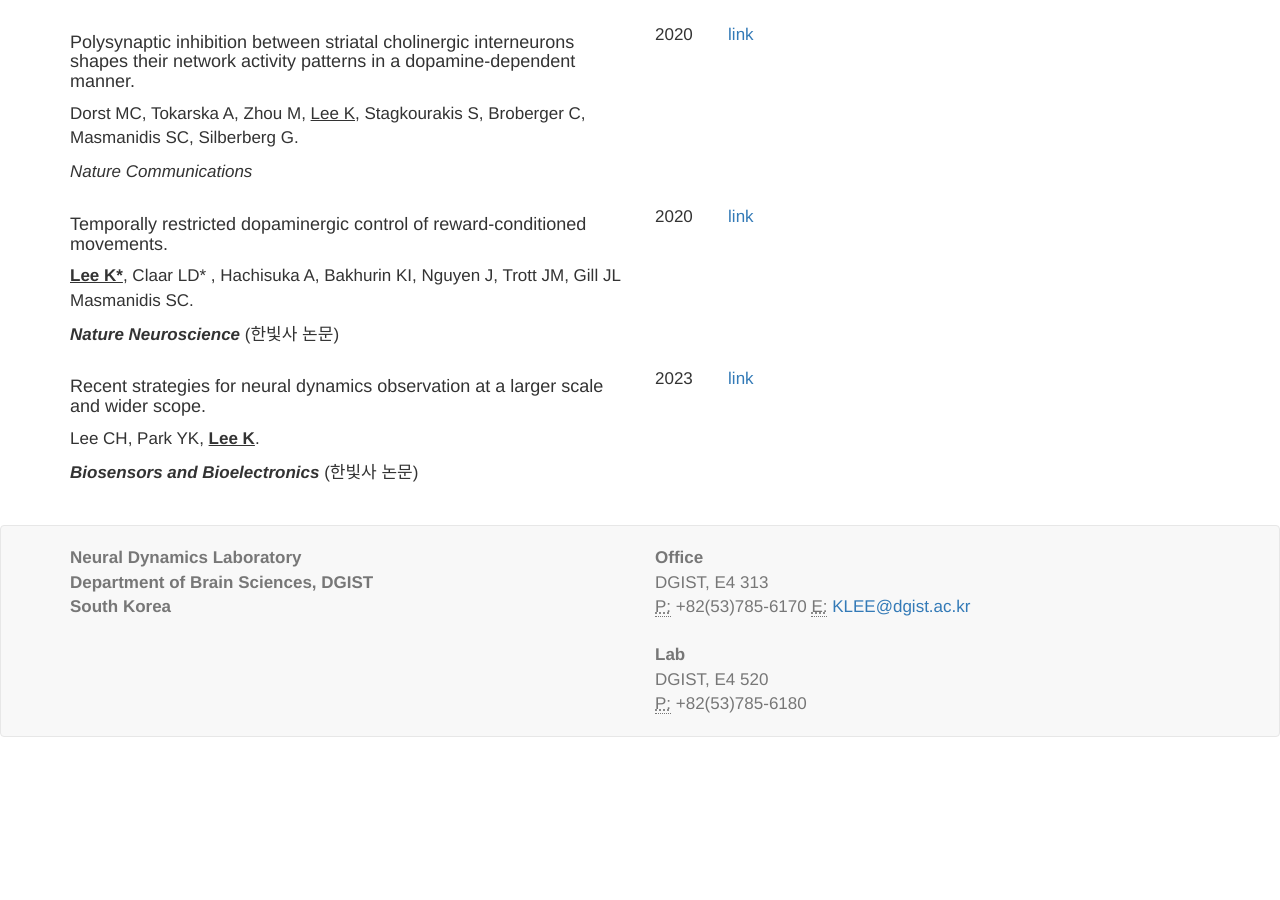
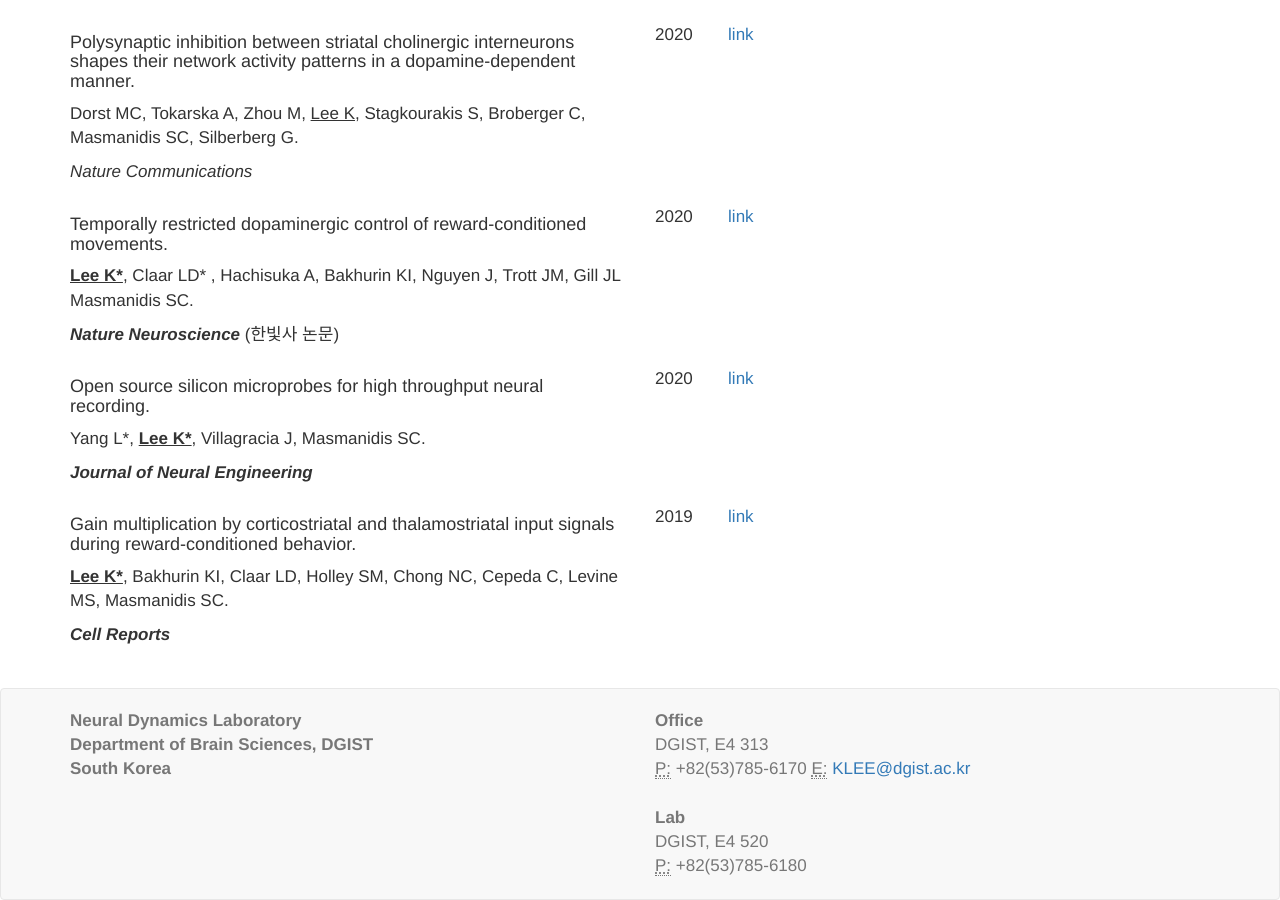
Before and after one commit to kleelab/kleelab.github.io, a Jekyll site: the page built from publications.html, in a window 1280 px wide and 900 px high, scrolled down 666 px. Built offline with Jekyll 4.4.1, drawn with Linux system fonts in a browser that asks for light colours; nearby versions of some CDN libraries; a style sheet for code colours, icons or effects is not loaded; before the commit the page ends 1403 px from its top, so only the background shows below that.

Commit message:
Update publications.yml

```diff
--- a/_data/publications.yml
+++ b/_data/publications.yml
@@ -45,11 +45,20 @@
     name: link
     url: https://www.nature.com/articles/s41593-019-0567-0
 
-- title: Recent strategies for neural dynamics observation at a larger scale and wider scope.
-  author: Lee CH, Park YK, <b><u>Lee K</u></b>.
-  where: <b><I>Biosensors and Bioelectronics</I></b> (한빛사 논문)
+- title: Open source silicon microprobes for high throughput neural recording.
+  author: Yang L*, <b><u>Lee K*</u></b>, Villagracia J, Masmanidis SC.
+  where: <b><I>Journal of Neural Engineering</I></b>
   image:
-  year: 2023
+  year: 2020
   repo:
     name: link
-    url: https://www.sciencedirect.com/science/article/pii/S0956566323005808?via%3Dihub
+    url: https://iopscience.iop.org/article/10.1088/1741-2552/ab581a
+
+- title: Gain multiplication by corticostriatal and thalamostriatal input signals during reward-conditioned behavior.
+  author: <b><u>Lee K*</u></b>, Bakhurin KI, Claar LD, Holley SM, Chong NC, Cepeda C, Levine MS, Masmanidis SC.
+  where: <b><I>Cell Reports</I></b>
+  image:
+  year: 2019
+  repo:
+    name: link
+    url: https://www.sciencedirect.com/science/article/pii/S2211124719313749
```
